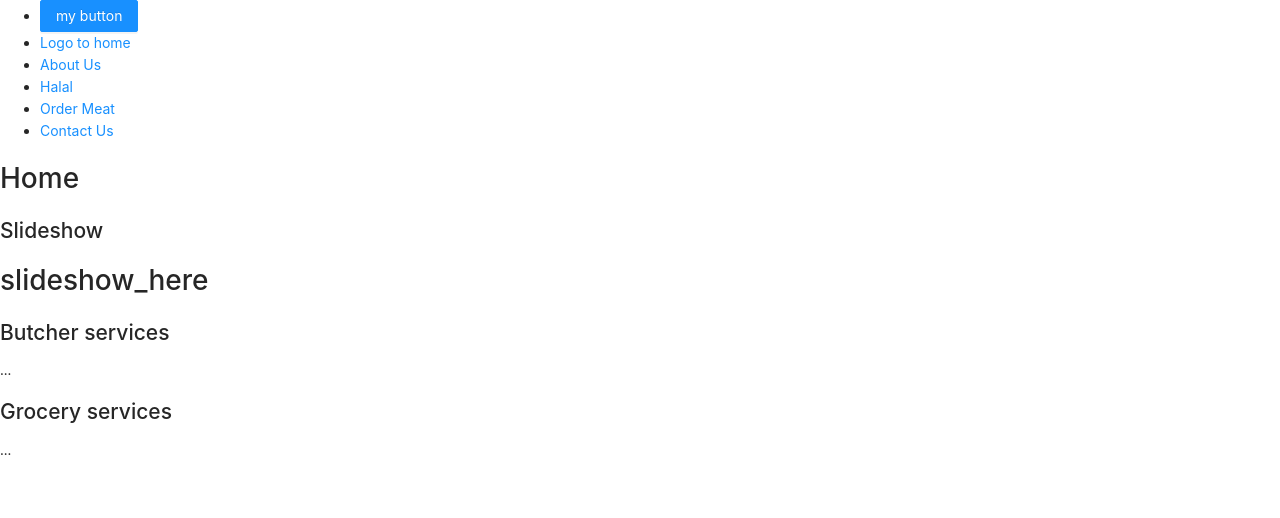
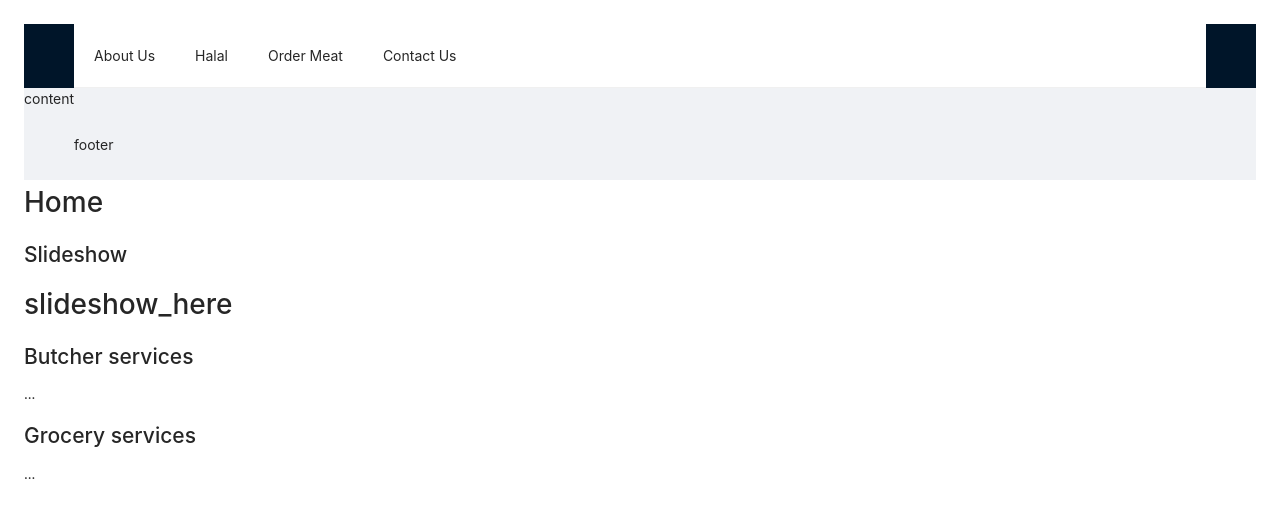
Before and after one commit to ameenkhan/cornershop, a React (Create React App) app in the folder frontend/: page / in a window 1280 px wide. Shown: the top 518 px of the page. Built offline with nearby package versions, Linux system fonts and the light colour scheme.

Commit message:
navbar remade using ant js

```diff
--- a/frontend/public/index.html
+++ b/frontend/public/index.html
@@ -27,6 +27,7 @@
     <title>React App</title>
   </head>
   <body>
+    <div id="container" style="padding: 24px;"/>
     <noscript>You need to enable JavaScript to run this app.</noscript>
     <div id="root"></div>
     <!--
--- a/frontend/src/App.js
+++ b/frontend/src/App.js
@@ -3,6 +3,7 @@ import {
   BrowserRouter as Router,
   Route,
   Switch,
+  Link,
 } from 'react-router-dom';
 import './App.css';
 
@@ -10,26 +11,37 @@ import AboutUs from './pages/AboutUs';
 import ContactUs from './pages/ContactUs';
 import Halal from './pages/Halal';
 import HomePage from './pages/HomePage';
-import NavBar from './components/NavBar';
 import OrderMeat from './pages/OrderMeat';
 
+import NavBar from './components/NavBar';
+
+import { Layout } from 'antd';
+const { Header, Content, Footer } = Layout;
 
 function App() {
   return (
+    <>
       <Router>
-      <div className="App">
+        <Layout>
+          <Header>
             <NavBar />
-        <div>
+          </Header>
+          <Content>
+            content
+          </Content>
+          <Footer>
+            footer
+          </Footer>
+        </Layout>
         <Switch>
           <Route path="/" component={HomePage} exact></Route>
+          <Route path="/about" component={AboutUs} exact></Route>
+          <Route path="/halal" component={Halal} exact></Route>
           <Route path="/order-meat" component={OrderMeat} exact></Route>
-            <Route path="/about-us" component={AboutUs} exact></Route>
-            <Route path="/halal" component={Halal} exact></Route>
           <Route path="/contact" component={ContactUs} exact></Route>
         </Switch>
-        </div>
-      </div>
       </Router>
+    </>
   );
 }
 
--- a/frontend/src/components/NavBar.js
+++ b/frontend/src/components/NavBar.js
@@ -1,30 +1,23 @@
 import React from 'react';
-import { Button } from 'antd';
 import { Link } from 'react-router-dom';
 
+import { Menu } from 'antd';
+
 const NavBar = () => (
-    <nav>
-        <ul>
-            <li>
-                <Button type="primary">my button</Button>
-            </li>
-            <li>
-                <Link to="/">Logo to home</Link>
-            </li>
-            <li>
-                <Link to="/about-us">About Us</Link>
-            </li>
-            <li>
-                <Link to="/halal">Halal</Link>
-            </li>
-            <li>
-                <Link to="/order-meat">Order Meat</Link>
-            </li>
-            <li>
-                <Link to="/contact">Contact Us</Link>
-            </li>
-        </ul>
-    </nav>
+	<Menu mode="horizontal">
+		<Menu.Item key="1">
+			<Link to="/about">About Us</Link>
+		</Menu.Item>
+			<Menu.Item key="2">
+				<Link to="/halal">Halal</Link>
+			</Menu.Item>
+			<Menu.Item key="3">
+				<Link to="/order-meat">Order Meat</Link>
+			</Menu.Item>
+			<Menu.Item key="4">
+				<Link to="/contact">Contact Us</Link>
+			</Menu.Item>
+	</Menu>
 )
 
 export default NavBar;
```
Lines whose indentation alone changed are shown as unchanged.
